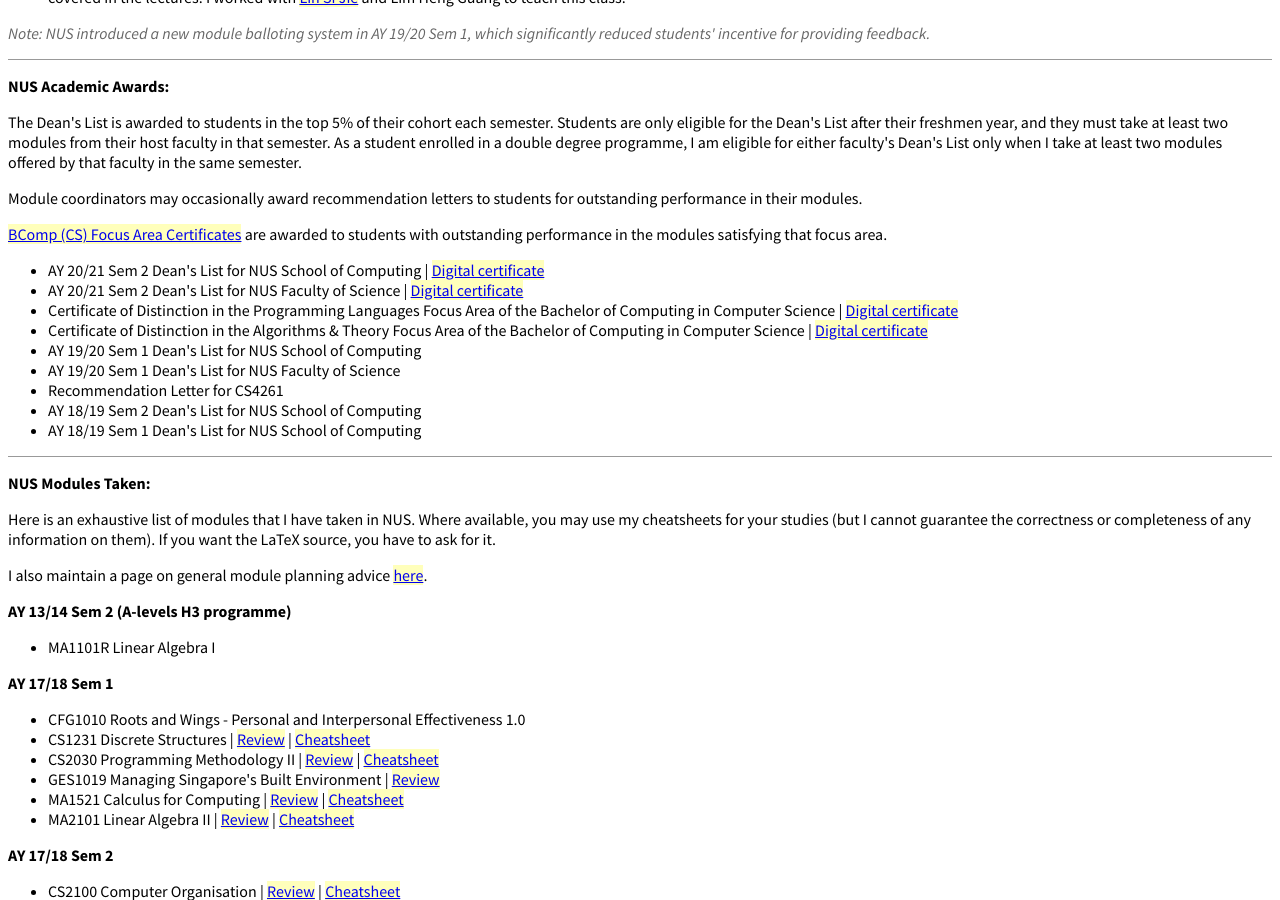
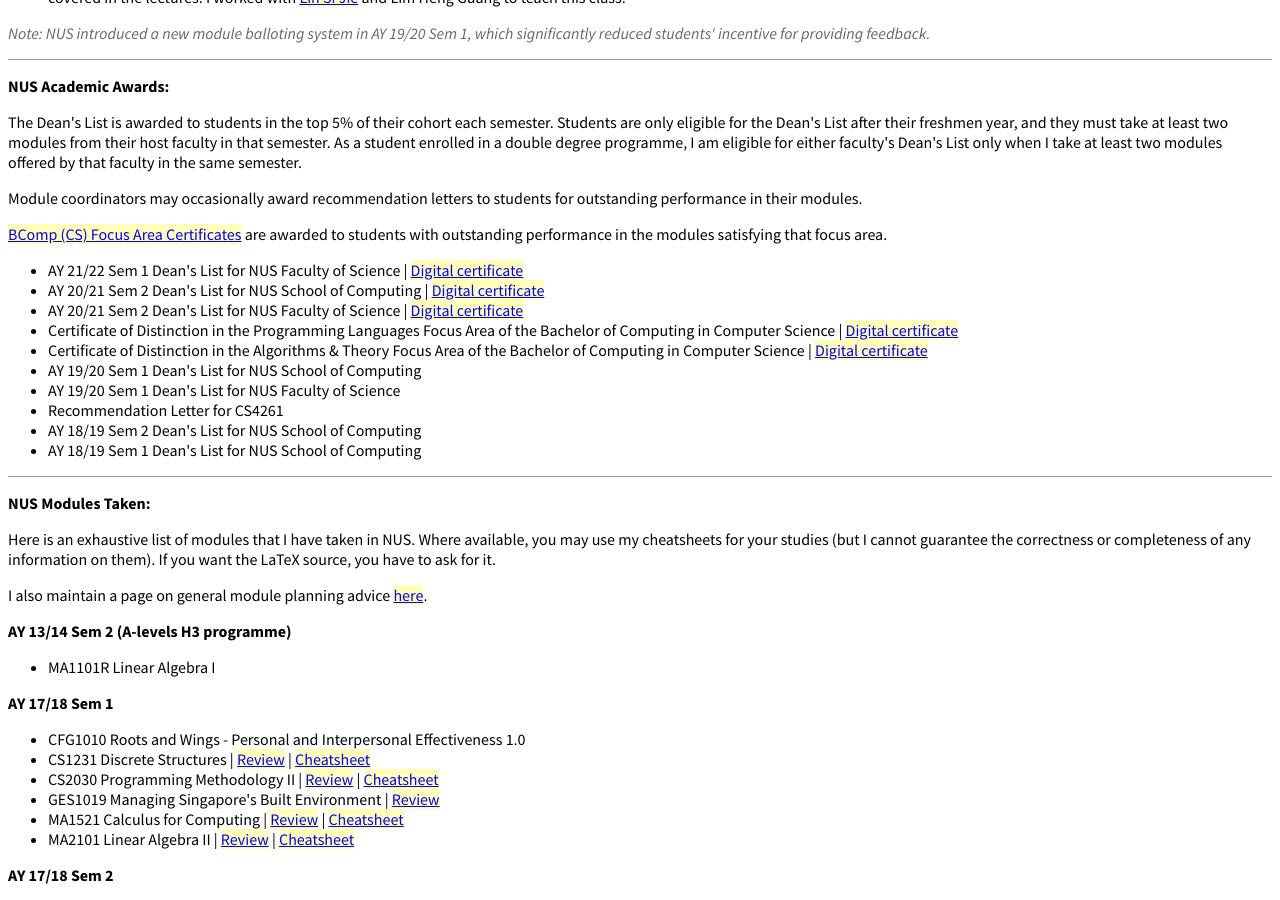
Before and after one commit to btzy/homepage, a Jekyll site: the page built from index.html, in a window 1280 px wide and 900 px high, scrolled down 3805 px. Built offline with Jekyll 4.4.1, drawn with Linux system fonts in a browser that asks for light colours; comment, search, counter and statistics services are not loaded.

Commit message:
Add AY 21/22 Sem 1 FoS Dean's List

```diff
--- a/index.html
+++ b/index.html
@@ -295,6 +295,7 @@
 <p><a href="https://www.comp.nus.edu.sg/programmes/ug/honour/merit/">BComp (CS) Focus Area Certificates</a> are awarded to students with outstanding performance in the modules satisfying that focus area.</p>
 
 <ul>
+<li>AY 21/22 Sem 1 Dean's List for NUS Faculty of Science | <a href="https://credentials.nus.edu.sg/d5319e11-8040-4893-bd63-29b82428c2fa">Digital certificate</a></li>
 <li>AY 20/21 Sem 2 Dean's List for NUS School of Computing | <a href="https://credentials.nus.edu.sg/8cc4344a-3a95-4ccb-a24f-904986f62486">Digital certificate</a></li>
 <li>AY 20/21 Sem 2 Dean's List for NUS Faculty of Science | <a href="https://credentials.nus.edu.sg/489e9f20-223f-40e9-a850-bf156ffb4270">Digital certificate</a></li>
 <li>Certificate of Distinction in the Programming Languages Focus Area of the Bachelor of Computing in Computer Science | <a href="https://credentials.nus.edu.sg/106ae5cf-653b-4a66-abc3-58eab4f406d5">Digital certificate</a></li>
```
